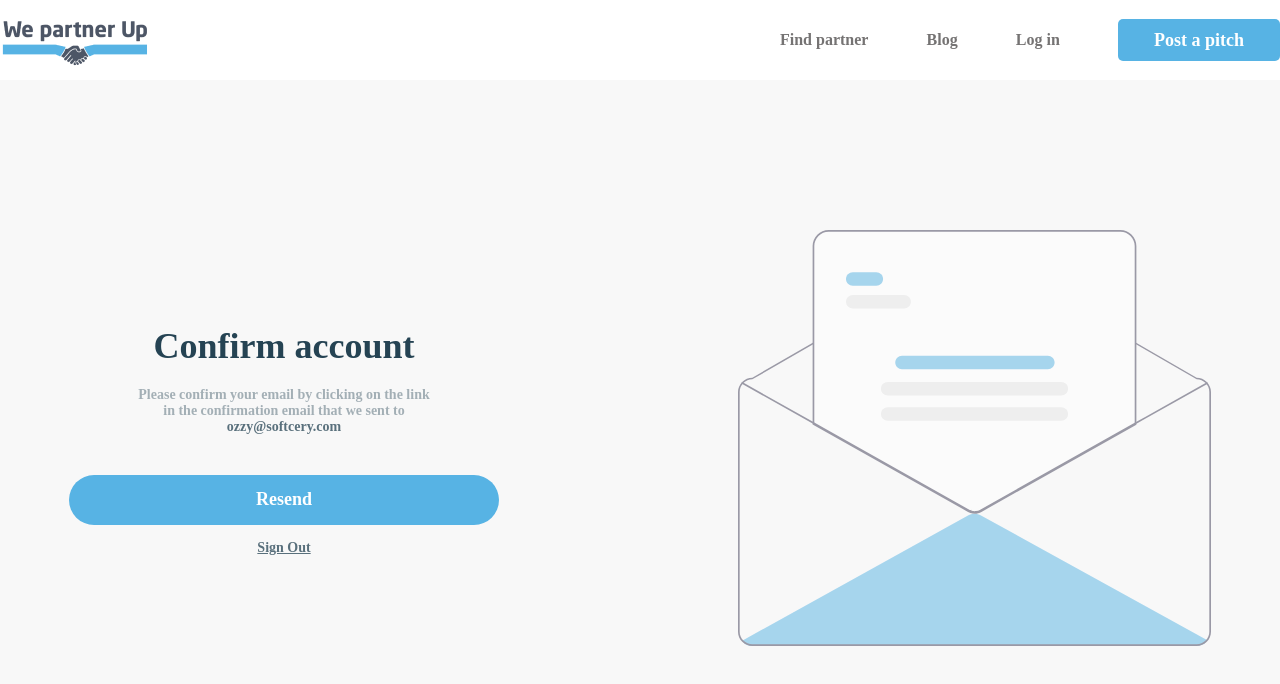
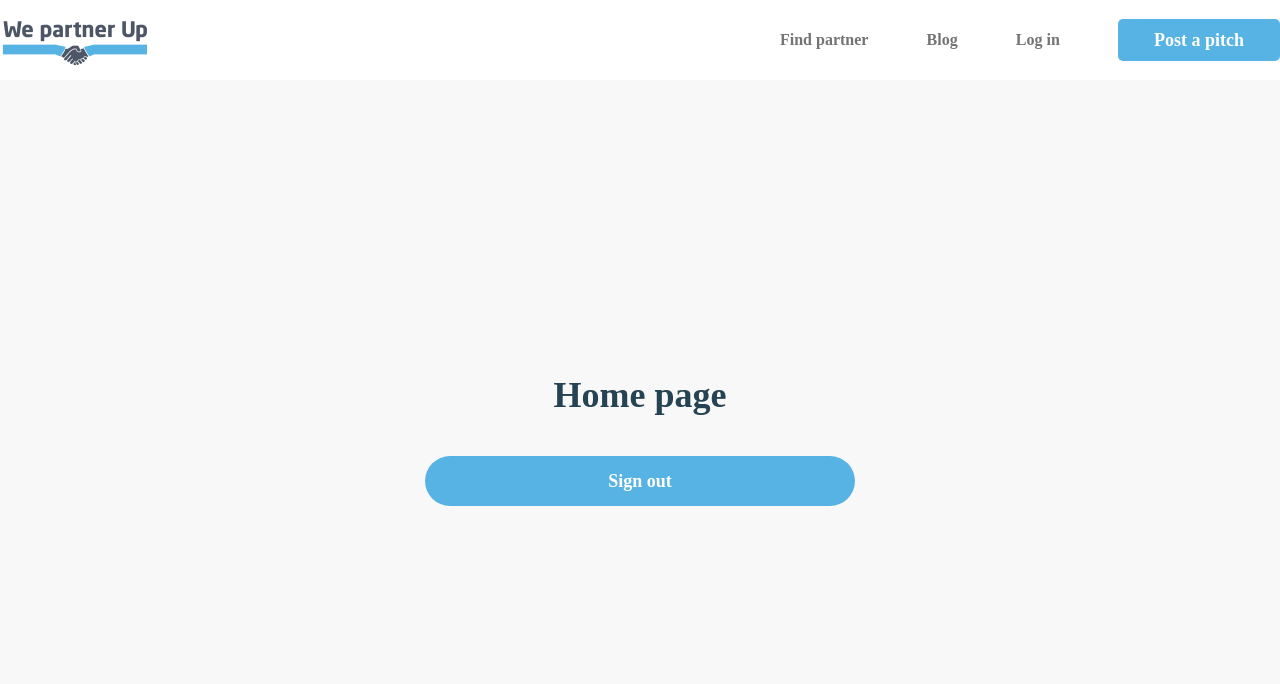
Before and after one commit to Nycles/we-partner-up, a React (Create React App) app: page / in a window 1280 px wide. Shown: the top 684 px of the page. Built offline with nearby package versions, Linux system fonts and the light colour scheme.

Commit message:
UI Screen Home

```diff
--- a/src/App.tsx
+++ b/src/App.tsx
@@ -5,7 +5,7 @@ import styles from "./style"
 import { Global } from "@emotion/react"
 import { globalStyles } from "./common/styles"
 import { Header } from "./components/Header/Header"
-import { Confirm } from "./screens/Confirm/Confirm"
+import { Home } from "./screens/Home/Home"
 
 export const App = () => {
   return (
@@ -13,7 +13,7 @@ export const App = () => {
       <Global styles={globalStyles} />
       <Header />
       <div css={styles.content__container}>
-        <Confirm />
+        <Home />
       </div>
     </div>
   )
--- a/src/screens/Confirm/Confirm.tsx
+++ b/src/screens/Confirm/Confirm.tsx
@@ -23,7 +23,7 @@ export const Confirm = () => {
           <Button text="Resend" />
         </div>
 
-        <span css={styles.signOut}>Sign Out</span>
+        <span css={styles.signOut}>Sign out</span>
       </div>
       <div>
         <img css={styles.svg} src={envelope} alt="envelope" />
--- /dev/null
+++ b/src/screens/Home/Home.tsx
@@ -0,0 +1,16 @@
+/** @jsxImportSource @emotion/react */
+
+import React from "react"
+import styles from "./style"
+
+import { Button } from "../../components/Button/Button"
+
+export const Home = () => {
+  return (
+    <div css={styles.container}>
+      <h1 css={styles.title}>Home page</h1>
+
+      <Button text="Sign out" />
+    </div>
+  )
+}
--- /dev/null
+++ b/src/screens/Home/style.ts
@@ -0,0 +1,15 @@
+import { css } from "@emotion/react"
+import { defaultStyles as ds } from "../../common/styles"
+
+const styles = {
+  container: css`
+    text-align: center;
+  `,
+  title: css`
+    font-weight: 800;
+    font-size: 36px;
+    margin-bottom: 40px;
+  `,
+}
+
+export default styles
```
